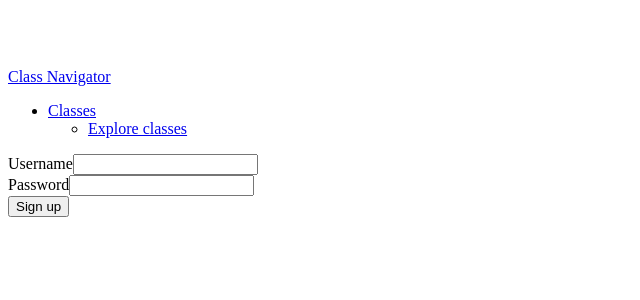
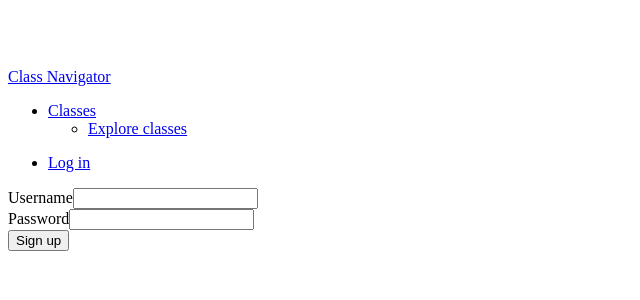
Before and after one commit to stanford-s3/class-navigator, a CakePHP app: the page made by app/View/Users/add.ctp in a window 1280 px wide. Shown: the top 300 px of the page, without its empty margins (0-640 px from the left). Run offline with PHP 8.4 and a stand-in for CakePHP, Linux system fonts and the light colour scheme; the template is opened without the code that fills it, so the values that code supplies are empty; form fields are guessed from the names that the template uses; some libraries are stand-ins or nearby versions.

Commit message:
Add login link to navbar

```diff
--- a/app/View/Layouts/default.ctp
+++ b/app/View/Layouts/default.ctp
@@ -37,6 +37,12 @@
                         </ul>
                     </li>
                 </ul>
+
+                <ul class="nav navbar-nav navbar-right">
+                  <li><?php if (AuthComponent::user('id'))
+                            echo $this->Html->link('Log out', array('controller' => 'users', 'action' => 'logout'));
+                    else echo $this->Html->link('Log in', array('controller' => 'users', 'action' => 'login')); ?></li>
+                </ul>
             </div>
         </div>
     </div>
```
